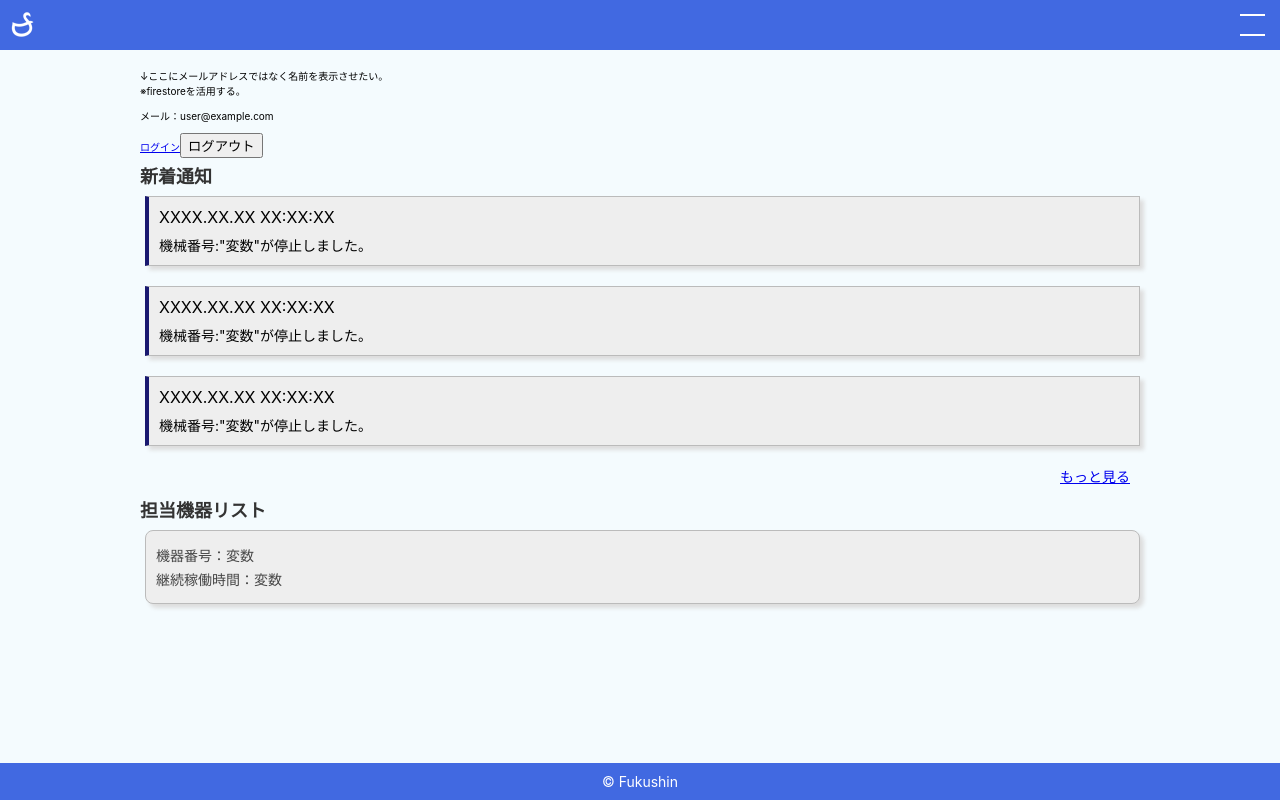
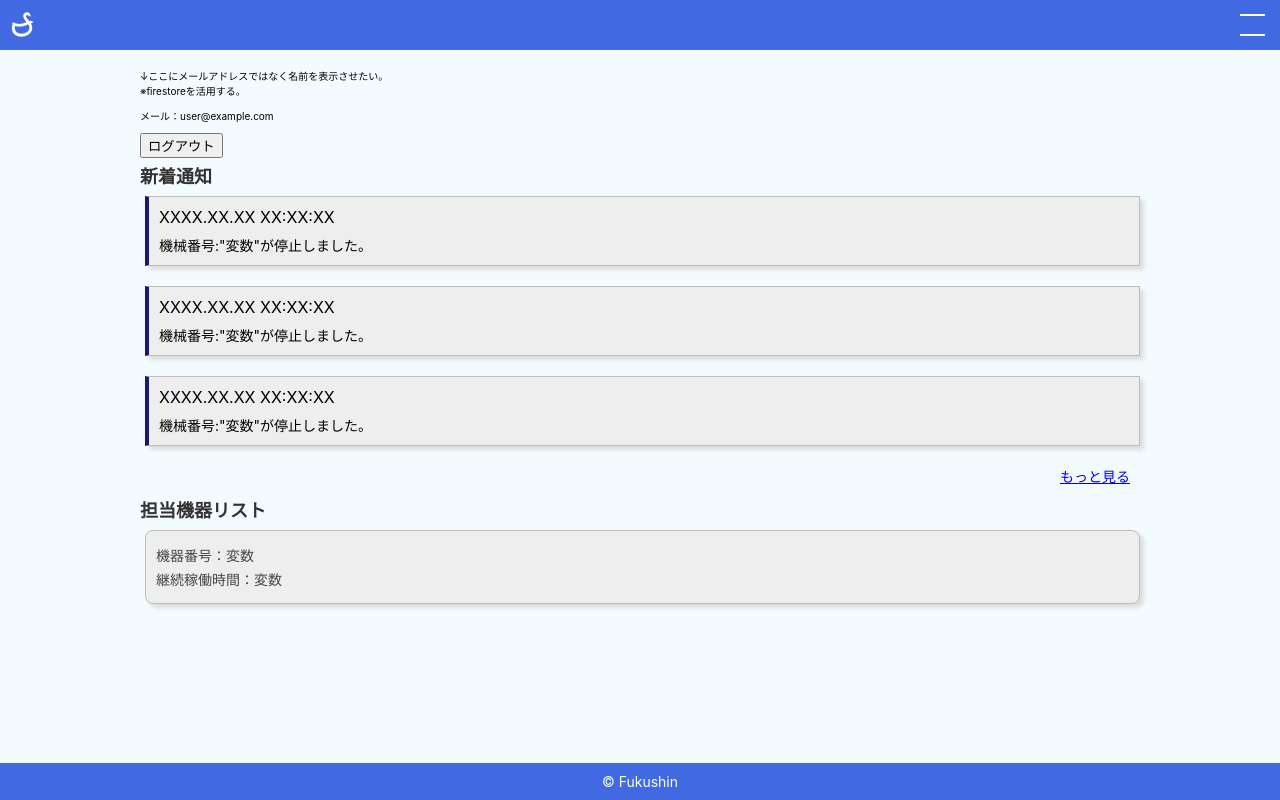
Before and after one commit to yoshihiro-tada/react_iot_app, a React (Create React App) app: page / in a window 1280 px wide. Built offline with nearby package versions, Linux system fonts and the light colour scheme; no server answers; sample sign-in values are in the browser's storage.

Commit message:
ログインリンクは確認用に書いたので削除

```diff
--- a/src/components/Templates/Main/Top.tsx
+++ b/src/components/Templates/Main/Top.tsx
@@ -22,7 +22,6 @@ const Top = () => {
     <>
       <div>
         <Welcome />
-        <a href="/login">ログイン</a>
         <button onClick={handleLogout}>ログアウト</button>
       </div>
       <h2>新着通知</h2>
```
